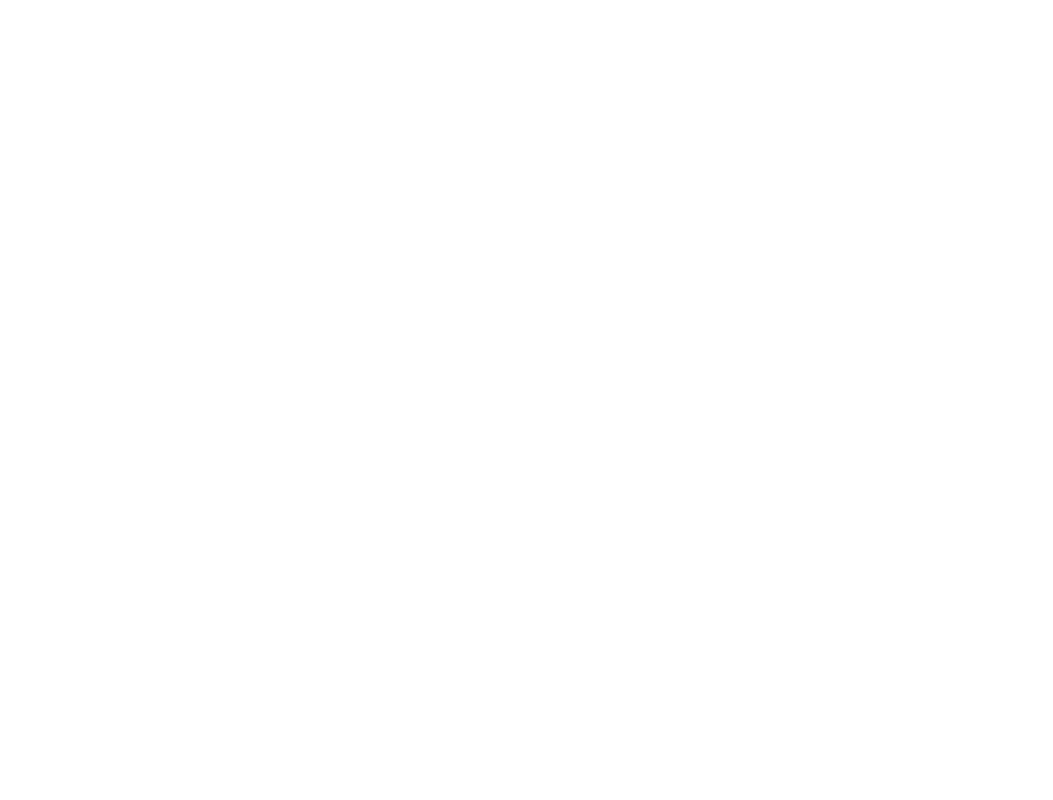
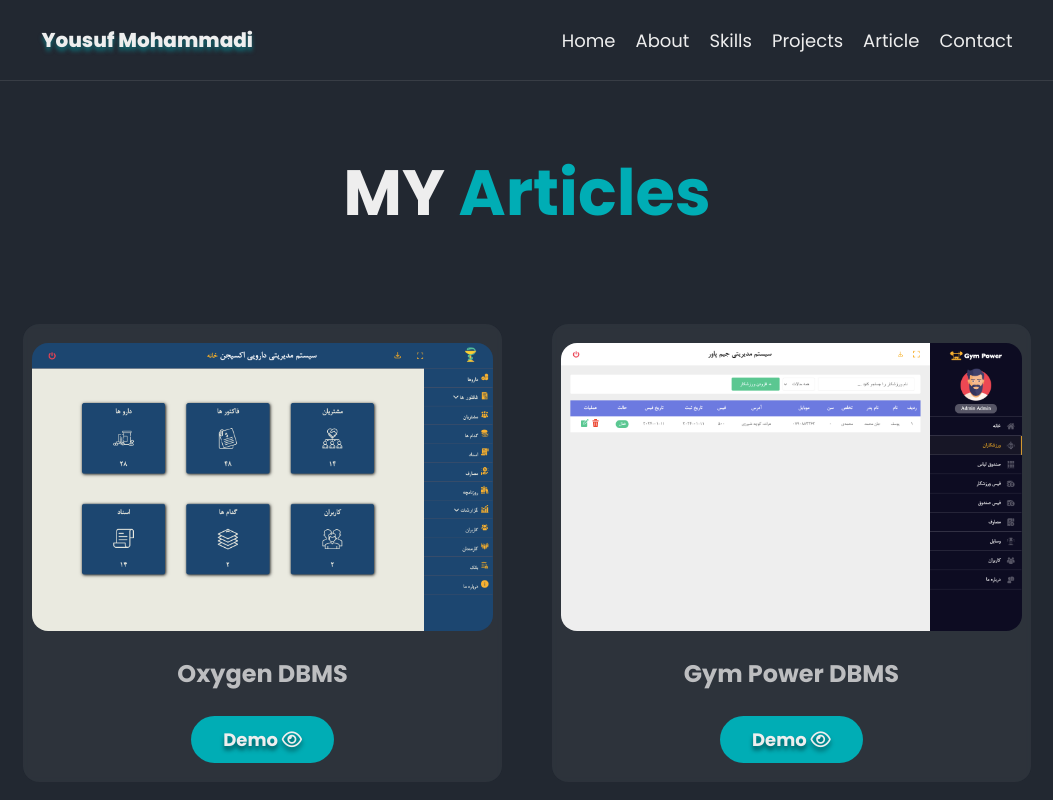
Before and after one commit to YousufMohammadi/portfolio, a React (Create React App) app: page /articles in a window 1280 px wide. Before the commit this address had no page. Shown: the top 800 px of the page, without its empty margins (113-1166 px from the left). Built offline with nearby package versions, Linux system fonts and the light colour scheme.

Commit message:
article page completed

```diff
--- a/src/App.js
+++ b/src/App.js
@@ -1,11 +1,13 @@
 import { BrowserRouter as Router, Route, Routes } from "react-router-dom";
 import { Home } from "./Pages/Home";
+import { Articles } from "./Pages/Articles";
 
 function App() {
   return (
     <Router>
       <Routes>
         <Route path="/" element={<Home />} />
+        <Route path="/articles" element={<Articles />} />
       </Routes>
     </Router>
   );
--- a/src/Components/Header.jsx
+++ b/src/Components/Header.jsx
@@ -25,6 +25,9 @@ export function Header() {
           <a className="link" href={"#projects"}>
             Projects
           </a>
+          <a className="link" href={"/articles"}>
+            Article
+          </a>
           <a className="link" href={"#contact"}>
             Contact
           </a>
--- /dev/null
+++ b/src/Pages/Articles.jsx
@@ -0,0 +1,30 @@
+import { Footer } from "../Components/Footer";
+import { Header } from "../Components/Header";
+import "../Styles/Components/Projects.css"
+export function Articles() {
+    return <div id="home">
+        <Header />
+        <div className="projects-container" id="projects">
+        <p className="section-heading">
+          MY <span>Articles</span>
+        </p>
+        <div className="projects">
+          <div className="project">
+            <img src="project1.png" alt="project" className="project-icon" />
+            <h2 className="project-heading">Oxygen DBMS</h2>
+            <a href="#" className="btn-active">
+              Demo <i class="fa-regular fa-eye download-icon"></i>
+            </a>
+          </div>
+          <div className="project">
+            <img src="project2.png" alt="project" className="project-icon" />
+            <h2 className="project-heading">gym power DBMS</h2>
+            <a href="#" className="btn-active">
+              Demo <i class="fa-regular fa-eye download-icon"></i>
+            </a>
+          </div>
+        </div>
+      </div>
+        <Footer />
+    </div>
+}
```
Also changed, not shown: 1 other file (tests, documents, lock files or other folders).
